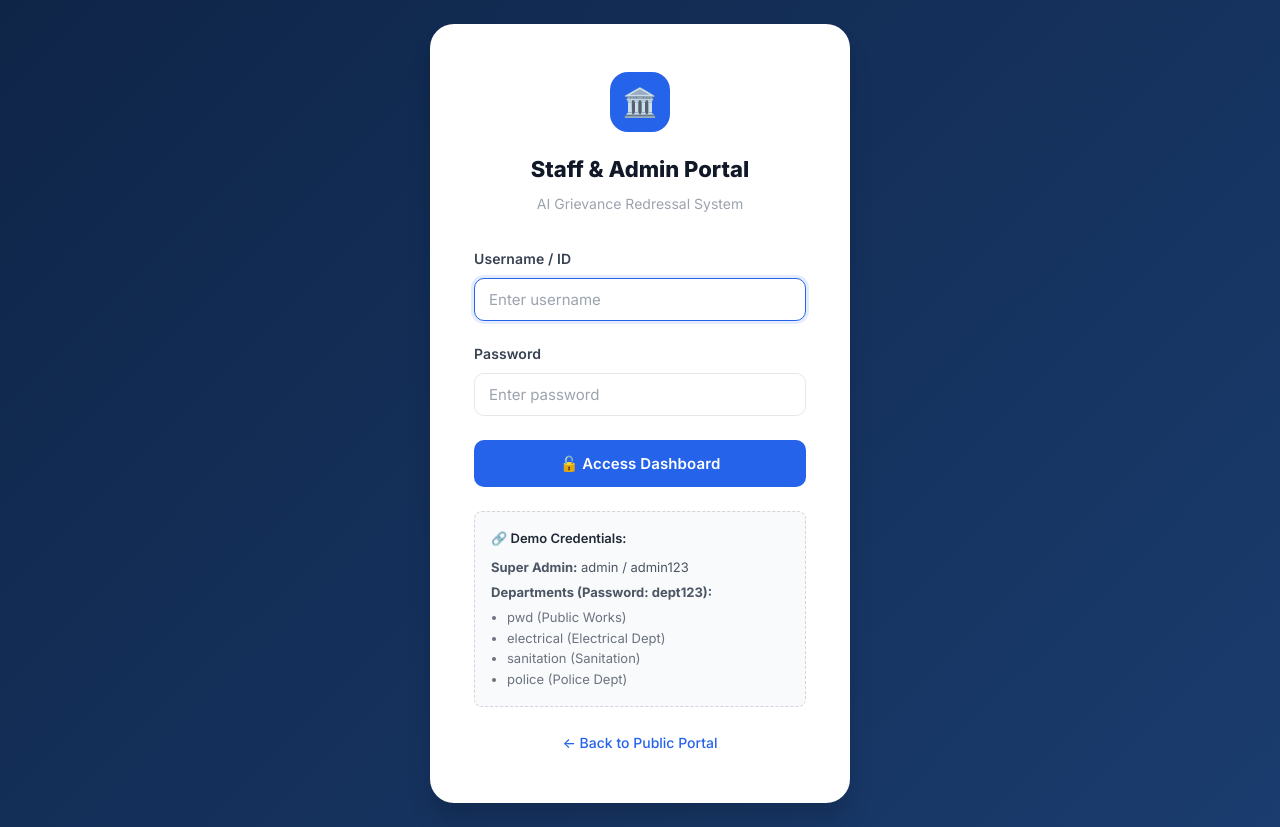
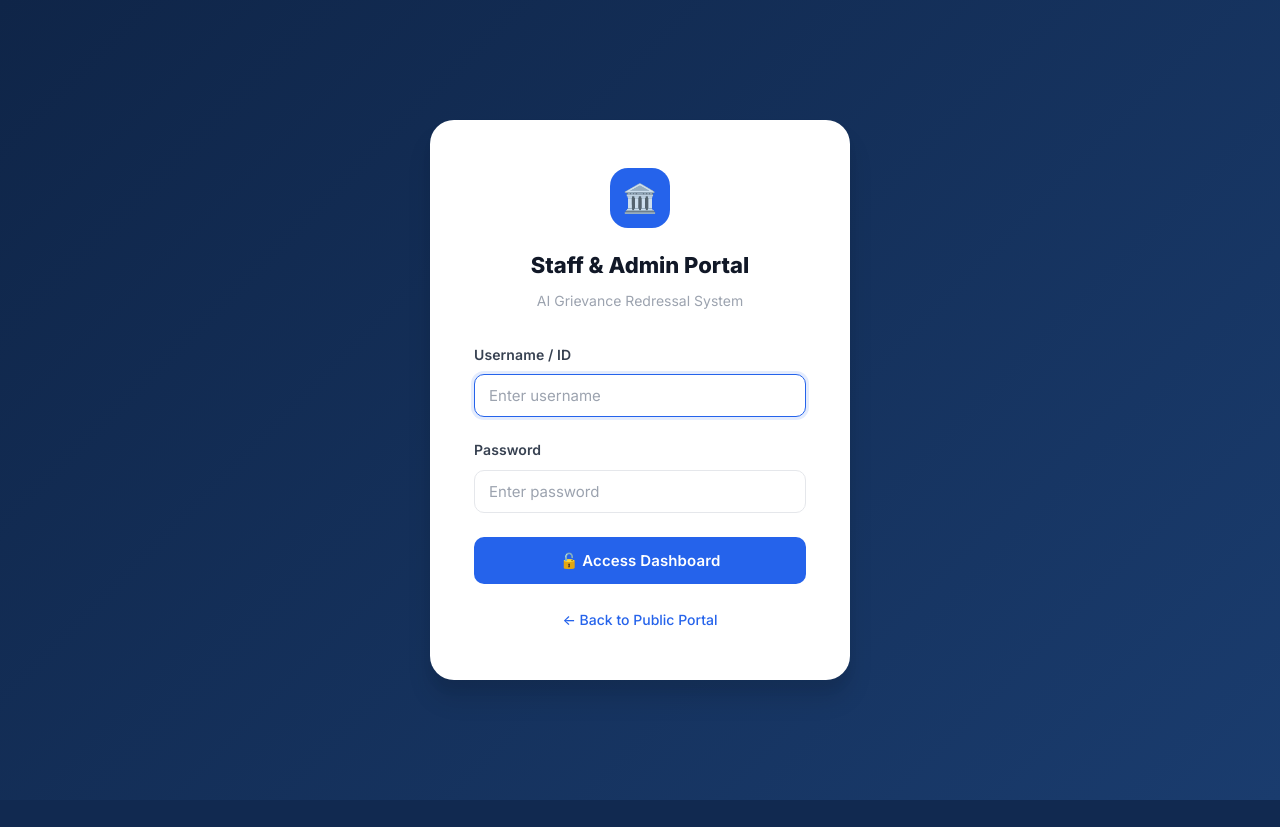
Before and after one commit to Sheenu1111/AI-Powered-Grievance-Redressal-System-using-DistillBERT-TrOCR, a Flask app: page /admin/login in a window 1280 px wide. After the commit the page ends 800 px from the top, so only its background shows below. Run offline with Flask 3, Linux system fonts and the light colour scheme.

Commit message:
Remove demo credentials from admin_login.html
Removed demo credentials section from admin login page.

```diff
--- a/AI-powered Grievance Redrerssal System/templates/admin_login.html
+++ b/AI-powered Grievance Redrerssal System/templates/admin_login.html
@@ -42,21 +42,6 @@
                 </button>
             </form>
 
-
-
-            <div class="demo-credentials"
-                style="margin-top: 24px; padding: 16px; background: var(--gray-50); border: 1px dashed var(--gray-300); border-radius: 8px; font-size: 13px; color: var(--gray-600);">
-                <div style="font-weight: 600; margin-bottom: 8px; color: var(--gray-800);">🔗 Demo Credentials:</div>
-                <div style="margin-bottom: 4px;"><strong>Super Admin:</strong> admin / admin123</div>
-                <div style="margin-bottom: 4px;"><strong>Departments (Password: dept123):</strong></div>
-                <ul style="margin: 0; padding-left: 16px; color: var(--gray-500);">
-                    <li>pwd (Public Works)</li>
-                    <li>electrical (Electrical Dept)</li>
-                    <li>sanitation (Sanitation)</li>
-                    <li>police (Police Dept)</li>
-                </ul>
-            </div>
-
             <div class="login-back" style="margin-top: 24px;">
                 <a href="/">← Back to Public Portal</a>
             </div>
```
